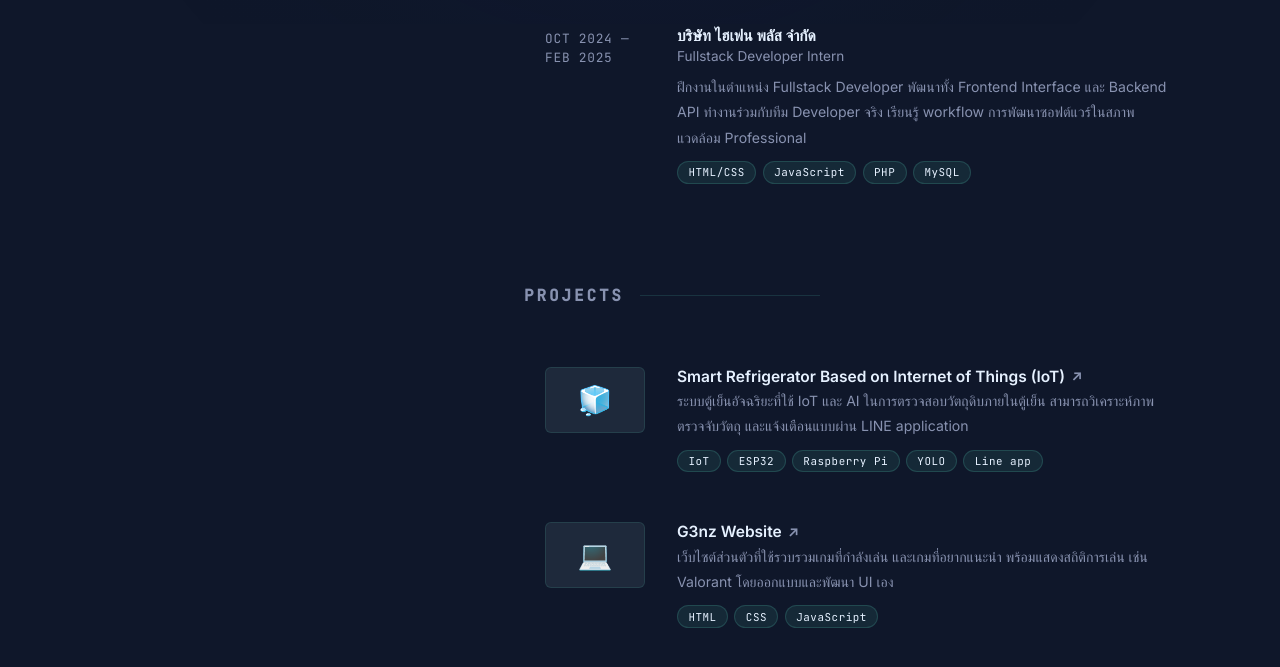
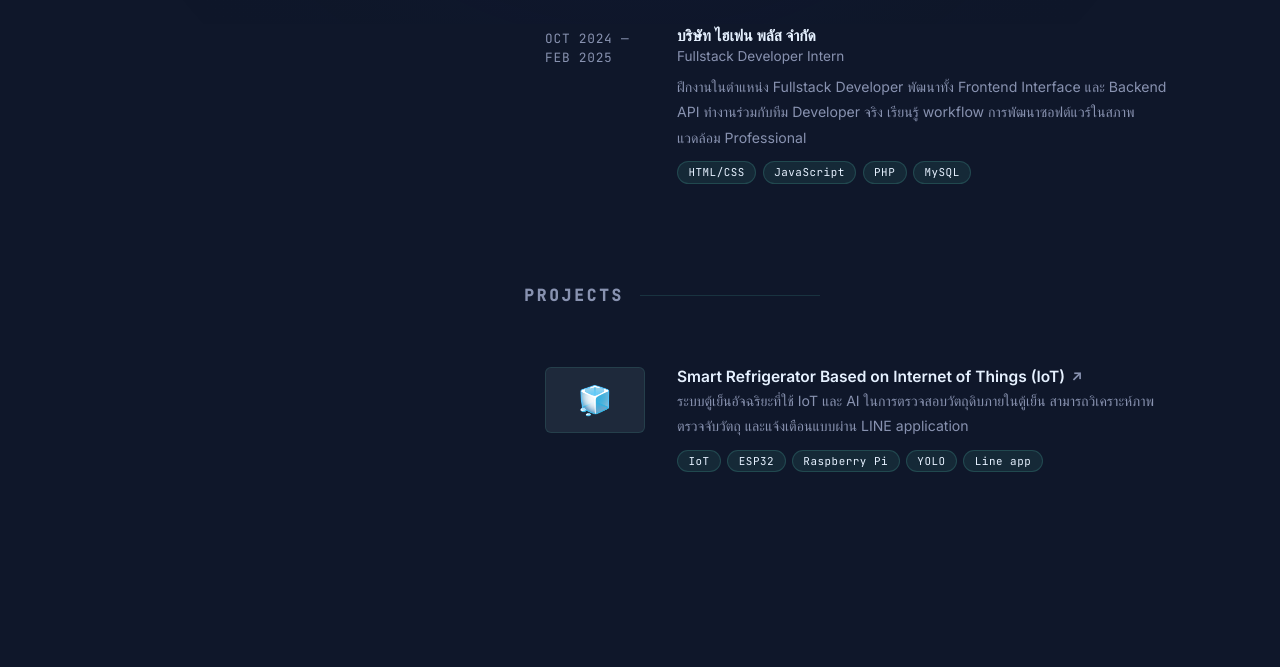
Before and after one commit to MrSirapob/portfolio, a website: page index.html in a window 1280 px wide. Shown: the part 776-1443 px from the top of the page. Drawn offline with Linux system fonts and the light colour scheme.

Commit message:
Comment out project link in index.html

```diff
--- a/index.html
+++ b/index.html
@@ -162,7 +162,7 @@
             </div>
           </div>
         </div>
-        <a href="https://sirapob.my.id" target="_blank" class="row clickable">
+        <!-- <a href="https://sirapob.my.id" target="_blank" class="row clickable">
           <div class="proj-thumb">💻</div>
           <div>
             <div class="row-company">
@@ -180,7 +180,7 @@
               <span class="tag">JavaScript</span>
             </div>
           </div>
-        </a>
+        </a> -->
       </section>
 
     </main>
```
